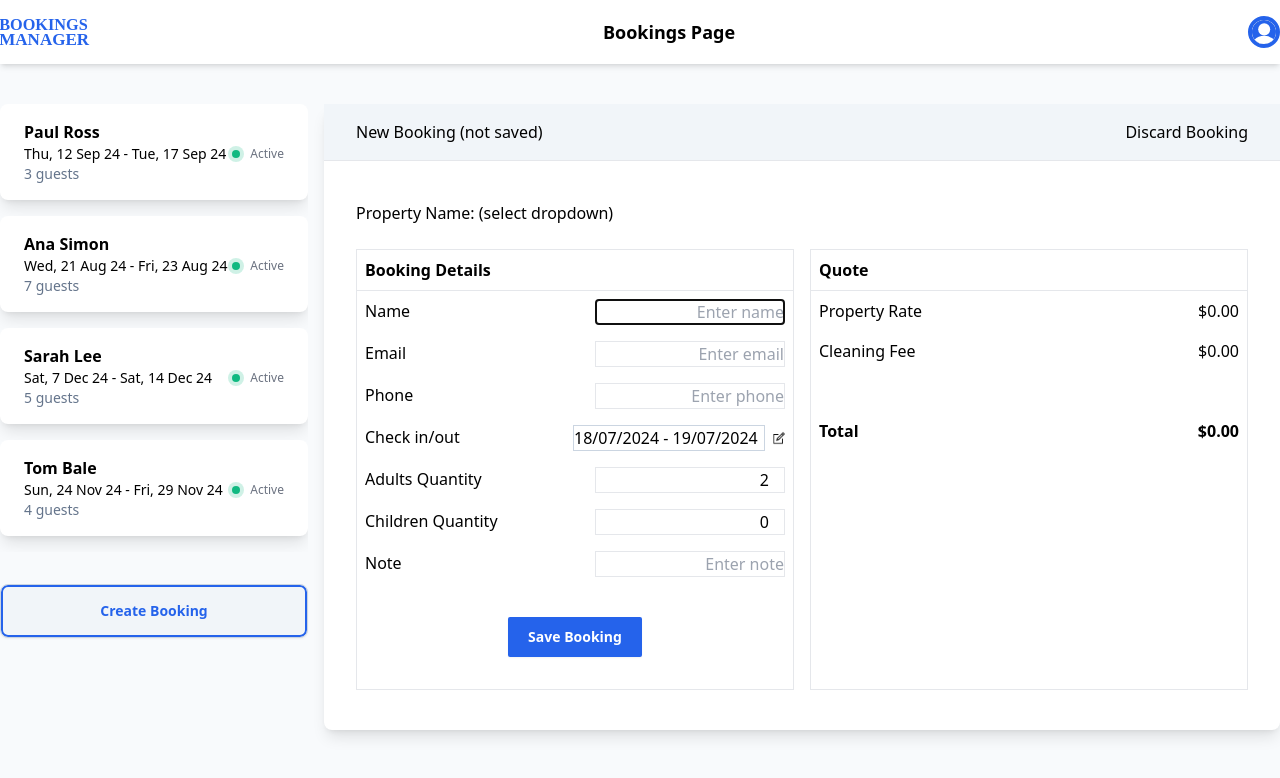
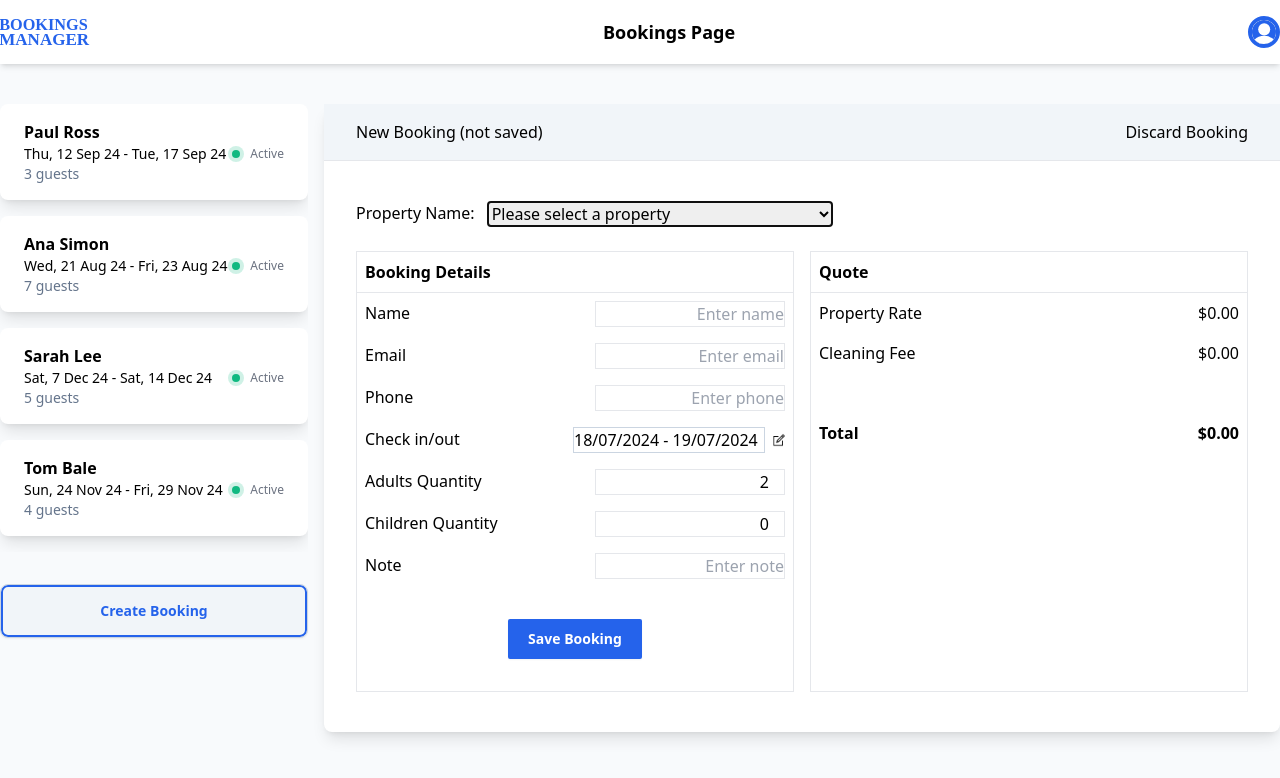
Before and after one commit to iorrah/bookings-manager, a React (Vite) app: page / in a window 1280 px wide. Both pictures are taken after a click on the button "Create Booking". Shown: the top 778 px of the page. Built offline with nearby package versions, Linux system fonts and the light colour scheme.

Commit message:
Implement property select dropdown

```diff
--- /dev/null
+++ b/src/pages/BookingsPage/BookingCreatorDetails/BookingSelectField/index.tsx
@@ -0,0 +1,43 @@
+import { FC, useContext, useState } from "react";
+
+import { PropertiesContext } from "../../../../providers/properties";
+
+// TODO: property guest limit and image
+
+type BookingSelectFieldType = FC<{
+  defaultPropertyId: number;
+  onchange: (propertyId: number) => void;
+}>;
+
+export const BookingSelectField: BookingSelectFieldType = ({
+  defaultPropertyId,
+  onchange
+}) => {
+  const [propertyId, setPropertyId] = useState<string>(
+    String(defaultPropertyId)
+  );
+  const { properties } = useContext(PropertiesContext);
+
+  const handleChange = (event: React.ChangeEvent<HTMLSelectElement>) => {
+    const { value } = event.target;
+    setPropertyId(value);
+    onchange(parseInt(value, 10));
+  };
+
+  return (
+    <p className="flex gap-3">
+      Property Name:
+      <span className="border border-slate-300">
+        <select autoFocus value={propertyId} onChange={handleChange}>
+          <option value="0">Please select a property</option>
+
+          {properties.map(({ id, title }) => (
+            <option value={id} key={id}>
+              {title} (#{id})
+            </option>
+          ))}
+        </select>
+      </span>
+    </p>
+  );
+};
--- a/src/pages/BookingsPage/BookingCreatorDetails/index.tsx
+++ b/src/pages/BookingsPage/BookingCreatorDetails/index.tsx
@@ -3,6 +3,7 @@ import { FC } from "react";
 import { Booking } from "../../../types";
 
 import { BookingCreator } from "./BookingCreator";
+import { BookingSelectField } from "./BookingSelectField";
 
 type BookingCreatorDetailsType = FC<{
   booking: Booking;
@@ -25,8 +26,11 @@ export const BookingCreatorDetails: BookingCreatorDetailsType = ({
 
       <div className="p-8 pb-10">
         <div className="flex justify-between mb-6">
-          {/* TODO: implement dropdown */}
-          <p>Property Name: (select dropdown)</p>
+          {/* TODO: implement event handler */}
+          <BookingSelectField
+            defaultPropertyId={booking.propertyId}
+            onchange={() => {}}
+          />
         </div>
 
         <BookingCreator
--- a/src/pages/BookingsPage/shared/BookingForm/BookingDateField/index.tsx
+++ b/src/pages/BookingsPage/shared/BookingForm/BookingDateField/index.tsx
@@ -35,6 +35,8 @@ export const BookingDateField: BookingDateField = ({ booking, onChange }) => {
     bookedDates.forEach(bookedDate => excludedDates.push(bookedDate));
   });
 
+  console.log({ excludedDates });
+
   return (
     <div className="flex justify-between p-2">
       <p>Check in/out</p>
--- a/src/pages/BookingsPage/shared/BookingForm/index.tsx
+++ b/src/pages/BookingsPage/shared/BookingForm/index.tsx
@@ -32,7 +32,6 @@ export const BookingForm: BookingForm = ({
         onChange={onChange}
         required
         visible={isCreating}
-        autoFocus
       />
       <BookingField
         id={booking.id}
```
